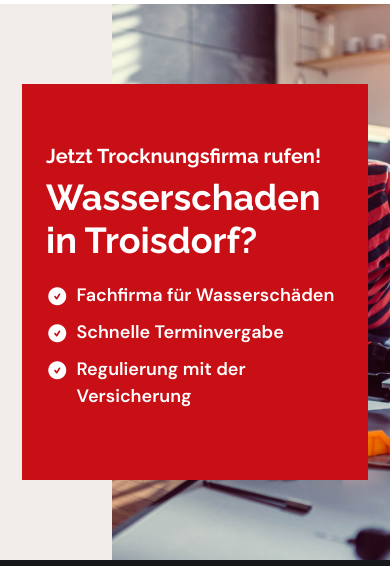
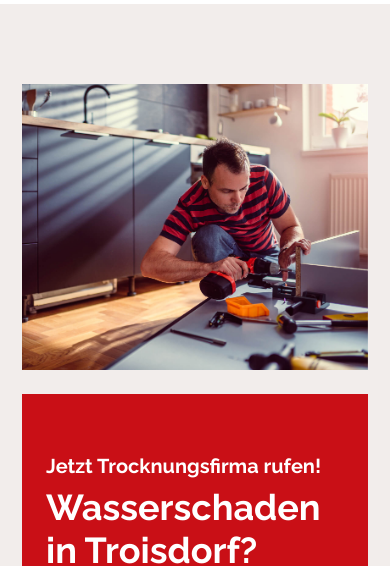
Before and after one commit to nayem-1145/reparix-html, a plain HTML site: page index.html in a window 390 px wide. Shown: the part 279-845 px from the top of the page. Drawn offline with Linux system fonts and the light colour scheme.

Commit message:
updated hero responsive

```diff
--- a/assets/sass/style.scss
+++ b/assets/sass/style.scss
@@ -160,6 +160,7 @@ ul {
 }
 
 @media (max-width: 1199px) {
+
     .rp_header_boxes {
         gap: 20px;
     }
@@ -272,6 +273,21 @@ ul {
         span {
             transform: translateY(2px);
         }
+    }
+}
+
+
+@media (max-width: 1199px) {
+    .rp_hero_section {
+
+        .rp_hero_bg {
+            display: none;
+        }
+    }
+
+    .rp_hero_box {
+        margin-top: 24px;
+        margin-left: 0;
     }
 }
 
--- a/index.html
+++ b/index.html
@@ -66,7 +66,9 @@
     <!--hero section start-->
     <section class="rp_hero_section position-relative">
         <div class="rp_hero_bg" data-background="assets/images/hero-banner.jpg"></div>
+
         <div class="container">
+            <img src="assets/images/hero-banner.jpg" alt="hero image" class="img-fluid d-xl-none">
             <div class="row">
                 <div class="col-xl-10">
                     <div class="rp_hero_box">
```
Also changed, not shown: assets/css/style.css.
